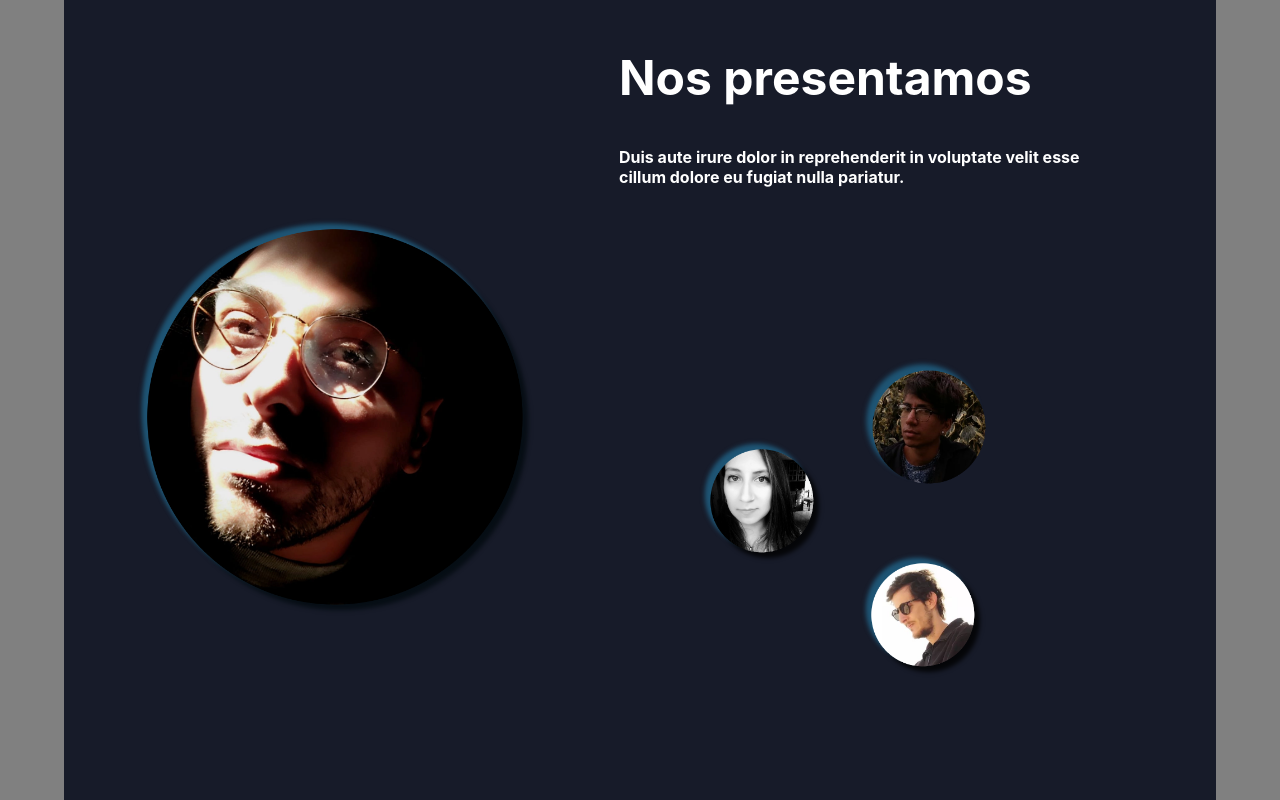
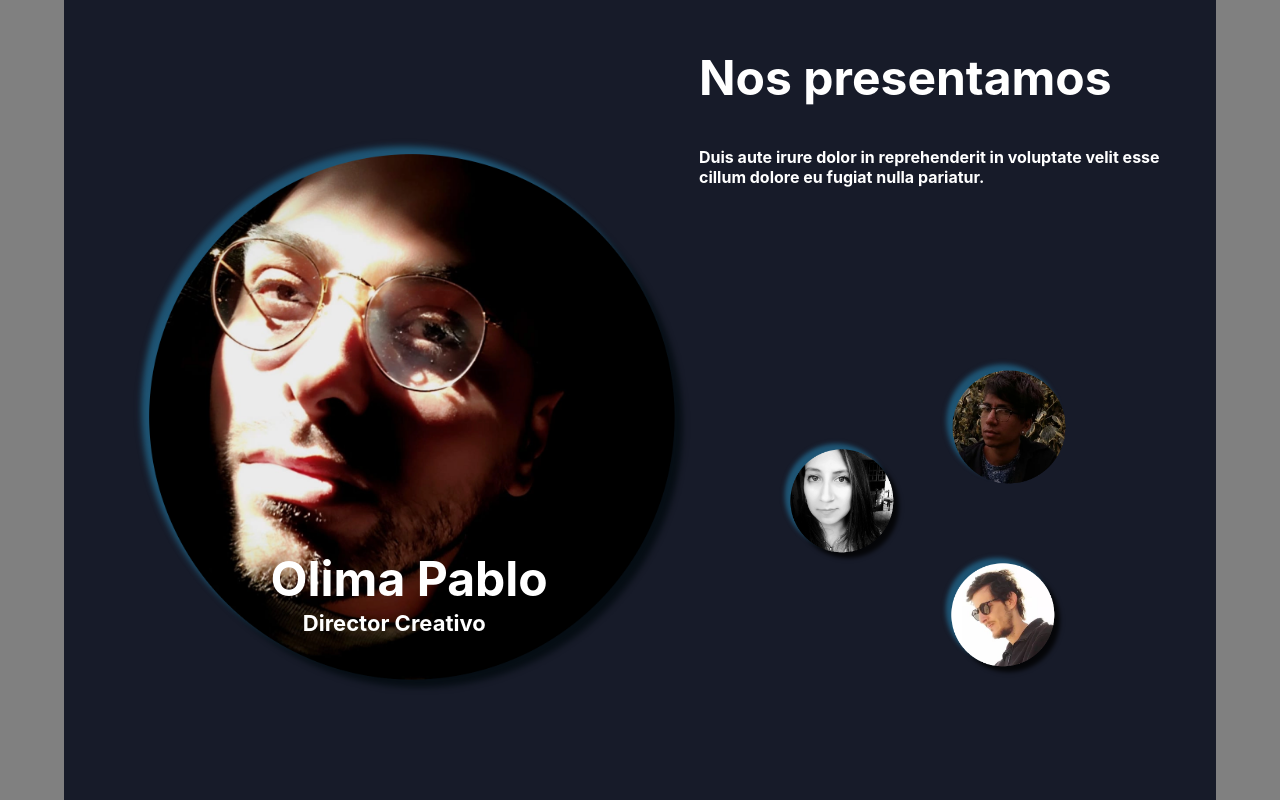
Before and after one commit to ifnoxdesarrollo/if_nox-sitio-v01, a React (Create React App) app in the folder if_nox-sitio-v01/: page / in a window 1280 px wide. Shown: the part 6460-7260 px from the top of the page. Built offline with nearby package versions, Linux system fonts and the light colour scheme.

Commit message:
nos presentamos añadir titulo y puesto

```diff
--- a/if_nox-sitio-v01/src/Componentes/Nos presentamos/Nos_presentamos.css
+++ b/if_nox-sitio-v01/src/Componentes/Nos presentamos/Nos_presentamos.css
@@ -37,6 +37,10 @@
     transition: all 0.3s;
 }
 
+.nosotros__contenedor__imagen-grande{
+    position: relative;
+}
+
 .nosotros__contenedor__imagenes-chicas__imagenes {
     display: flex;
     justify-content: center;
@@ -58,6 +62,22 @@
     display: flex;
     flex-direction: column;
 }
+
+.contenedor-imagen-1__nombre{
+    position: absolute;
+    top: 67%;
+    left: 28%;
+    font-size: 3.5rem;
+}
+
+.contenedor-imagen-1__puesto{
+    position: absolute;
+    font-size: 1.875rem;
+    color: white;
+    top: 81%;
+    left: 34%;
+}
+
 
 .nosotros__contenedor__imagenes-chicas__imagenes__imagen-1 {
     width: 183px;
@@ -106,6 +126,20 @@
 }
 
 @media(width <=1580px) {
+    .contenedor-imagen-1__nombre{
+        position: absolute;
+        top: 66%;
+        left: 40%;
+        font-size: 3.5rem;
+    }
+
+    .contenedor-imagen-1__puesto{
+        position: absolute;
+        font-size: 1.875rem;
+        color: white;
+        top: 79%;
+        left: 45%;
+    }
     .nosotros__contenedor__imagenes-chicas__imagenes__imagen-1 {
         width: 9rem;
         height: 9rem;
@@ -120,8 +154,9 @@
     }
 
     .nosotros__contenedor__imagen-grande__imagen {
-        width: 30rem;
-        height: 30rem;
+        width: 42rem;
+        height: 42rem;
+        padding-left: 12%;
     }
 }
 
@@ -140,8 +175,22 @@
     }
 
     .nosotros__contenedor__imagen-grande__imagen {
-        width: 25rem;
-        height: 25rem;
+        width: 35rem;
+        height: 35rem;
+    }
+    .contenedor-imagen-1__nombre{
+        position: absolute;
+        top: 66%;
+        left: 40%;
+        font-size: 3rem;
+    }
+
+    .contenedor-imagen-1__puesto{
+        position: absolute;
+        font-size: 1.375rem;
+        color: white;
+        top: 80%;
+        left: 45%;
     }
     .nosotros__contenedor__imagenes-chicas__texto{
         width: 29.875rem;
@@ -168,9 +217,26 @@
     }
 
     .nosotros__contenedor__imagen-grande__imagen {
-        width: 25rem;
-        height: 25rem;
-        padding-left: 13%;
+        width: 30rem;
+        height: 30rem;
+        padding-left: 20%;
+    }
+    .contenedor-imagen-1__nombre{
+        position: absolute;
+        top: 65%;
+        left: 48%;
+        font-size: 2.8rem;
+    }
+
+    .contenedor-imagen-1__puesto{
+        position: absolute;
+        font-size: 1.175rem;
+        color: white;
+        top: 81%;
+        left: 58%;
+    }
+    .nosotros__contenedor__imagenes-chicas__texto__subtitulo {
+        width: 80%;
     }
     .nosotros__contenedor__imagenes-chicas__texto{
         width: 29.875rem;
@@ -197,10 +263,25 @@
     }
 
     .nosotros__contenedor__imagen-grande__imagen {
-        width: 21rem;
-        height: 21rem;
+        width: 25rem;
+        height: 25rem;
         padding-left: 30%;
         margin: 0px 0px;
+    }
+    .contenedor-imagen-1__nombre{
+        position: absolute;
+        top: 65%;
+        left: 55%;
+        font-size: 2rem;
+        width: 100%;
+    }
+
+    .contenedor-imagen-1__puesto{
+        position: absolute;
+        font-size: 1.175rem;
+        color: white;
+        top: 80%;
+        left: 60%;
     }
     .nosotros__contenedor__imagenes-chicas__texto{
         width: 29.875rem;
@@ -210,6 +291,28 @@
 }
 
 @media(width <=870px) {
+    .nosotros__contenedor__imagen-grande {
+        position: absolute;
+        top: 20%;
+        left: 29%;
+    }
+    .contenedor-imagen-1__nombre{
+        position: absolute;
+        top: 65%;
+        left: 25%;
+        font-size: 1.8rem;
+        width: 100%;
+        z-index: 1;
+    }
+
+    .contenedor-imagen-1__puesto{
+        position: absolute;
+        font-size: 1.175rem;
+        color: white;
+        top: 77%;
+        left: 27%;
+        z-index: 1;
+    }
     .nosotros__contenedor__imagenes-chicas__imagenes__imagen-1 {
         width: 8.6rem;
         height: 8.6rem;
@@ -231,9 +334,6 @@
         height: 21.5rem;
         padding-left: 0%;
         margin: 0px 0px;
-        position: absolute;
-        top: 25%;
-        left: 29%;
     }
     .nosotros__contenedor__imagenes-chicas__texto{
         width: 100%;
@@ -249,7 +349,7 @@
         justify-content: center;
         align-items: center;
         flex-direction: row;
-        padding-top: 60%;
+        padding-top: 25%;
         margin: 5rem 0rem 5rem 9rem;
     }
     .nosotros__contenedor__imagenes-chicas__texto__subtitulo {
@@ -271,9 +371,6 @@
         height: 21.5rem;
         padding-left: 0%;
         margin: 0px 0px;
-        position: absolute;
-        top: 25%;
-        left: 25%;
     }
     .nosotros__contenedor__imagenes-chicas__texto__subtitulo {
         width: 70%;
@@ -284,7 +381,6 @@
         justify-content: center;
         align-items: center;
         flex-direction: row;
-        padding-top: 60%;
         margin: 5rem 0rem 5rem 7rem;
     }
 }
@@ -294,8 +390,9 @@
         height: 21.5rem;
         padding-left: 0%;
         margin: 0px 0px;
-        position: absolute;
-        top: 24%;
+    }
+    .nosotros__contenedor__imagen-grande {
+        top: 20%;
         left: 20%;
     }
     .nosotros__contenedor__imagenes-chicas__texto__subtitulo {
@@ -303,23 +400,19 @@
         margin: 0px 0px 0px 15%;
     }
     .nosotros__contenedor__imagenes-chicas__imagenes {
-        display: flex;
-        justify-content: center;
-        align-items: center;
-        flex-direction: row;
-        padding-top: 60%;
-        margin: 5rem 0rem 5rem 5rem;
+        padding-top: 35%;
     }
 }
 @media(width <= 600px){
+    .nosotros__contenedor__imagen-grande {
+        top: 20%;
+        left: 18%;
+    }
     .nosotros__contenedor__imagen-grande__imagen {
         width: 21.5rem;
         height: 21.5rem;
         padding-left: 0%;
         margin: 0px 0px;
-        position: absolute;
-        top: 24%;
-        left: 15%;
     }
      .nosotros__contenedor__imagenes-chicas__texto__subtitulo {
         width: 75%;
@@ -331,16 +424,28 @@
         margin: 0rem 0rem;
     }
     .nosotros__contenedor__imagenes-chicas__imagenes {
-        display: flex;
-        justify-content: center;
-        align-items: center;
-        flex-direction: row;
-        padding-top: 60%;
+       padding-top: 40%;
         margin: 5rem 0rem 5rem 2.5rem;
     }
 }
 
 @media(width <= 500px){
+    .contenedor-imagen-1__nombre{
+        top: 62%;
+        left: 22%;
+        font-size: 2rem;
+    }
+
+    .contenedor-imagen-1__puesto{
+        font-size: 1rem;
+        color: white;
+        top: 77%;
+        left: 29%;
+    }
+    .nosotros__contenedor__imagen-grande {
+        top: 20%;
+        left: 15%;
+    }
     .nosotros__contenedor__imagenes-chicas__texto__subtitulo {
         font-size: 1rem;
         color: #FFFFFF;
@@ -357,23 +462,20 @@
         top: 20%;
     }
     .nosotros__contenedor__imagenes-chicas__imagenes {
-        display: flex;
-        justify-content: center;
-        align-items: center;
-        flex-direction: row;
-        padding-top: 60%;
+        padding-top: 45%;
         margin: 5rem 0rem 5rem 0rem;
     }
 }
 @media(width <= 455px){
+    .nosotros__contenedor__imagen-grande {
+        top: 20%;
+        left: 10%;
+    }
     .nosotros__contenedor__imagen-grande__imagen {
         width: 21rem;
         height: 21rem;
         padding-left: 0%;
         margin: 0px 0px;
-        position: absolute;
-        top: 22%;
-        left: 5%;
     }
     .nosotros__contenedor__imagenes-chicas__texto__subtitulo {
         font-size: 1rem;
--- a/if_nox-sitio-v01/src/Componentes/Nos presentamos/Nos_presentamos.jsx
+++ b/if_nox-sitio-v01/src/Componentes/Nos presentamos/Nos_presentamos.jsx
@@ -7,6 +7,8 @@ function Nos_presentamos() {
         <div className='nosotros' id='nosotros'>
             <div className="nosotros__contenedor">
                 <div className="nosotros__contenedor__imagen-grande">
+                    <h2 className='contenedor-imagen-1__nombre'>Olima Pablo</h2>
+                    <h3 className='contenedor-imagen-1__puesto'>Director Creativo</h3>
                     <img id='nosotros1' className='nosotros__contenedor__imagen-grande__imagen' src="images/pablo_x2.png" alt="Pablo Olima" />
                     {/* <div className='imagen-texto'>
                         <h3 className='imagen-texto__nombre'>Pablo Olima</h3>
--- a/if_nox-sitio-v01/src/componentes/Footer/Footer.css
+++ b/if_nox-sitio-v01/src/componentes/Footer/Footer.css
@@ -6,6 +6,7 @@
   justify-content: center;
   flex-direction: column;
   align-items: center;
+  margin-bottom: 8.75rem;
 }
 
 .footer__contenedor {
@@ -34,5 +35,6 @@
     justify-content: center;
     flex-direction: column;
     align-items: center;
+    margin-bottom: 8.25rem;
   }
 }
```
